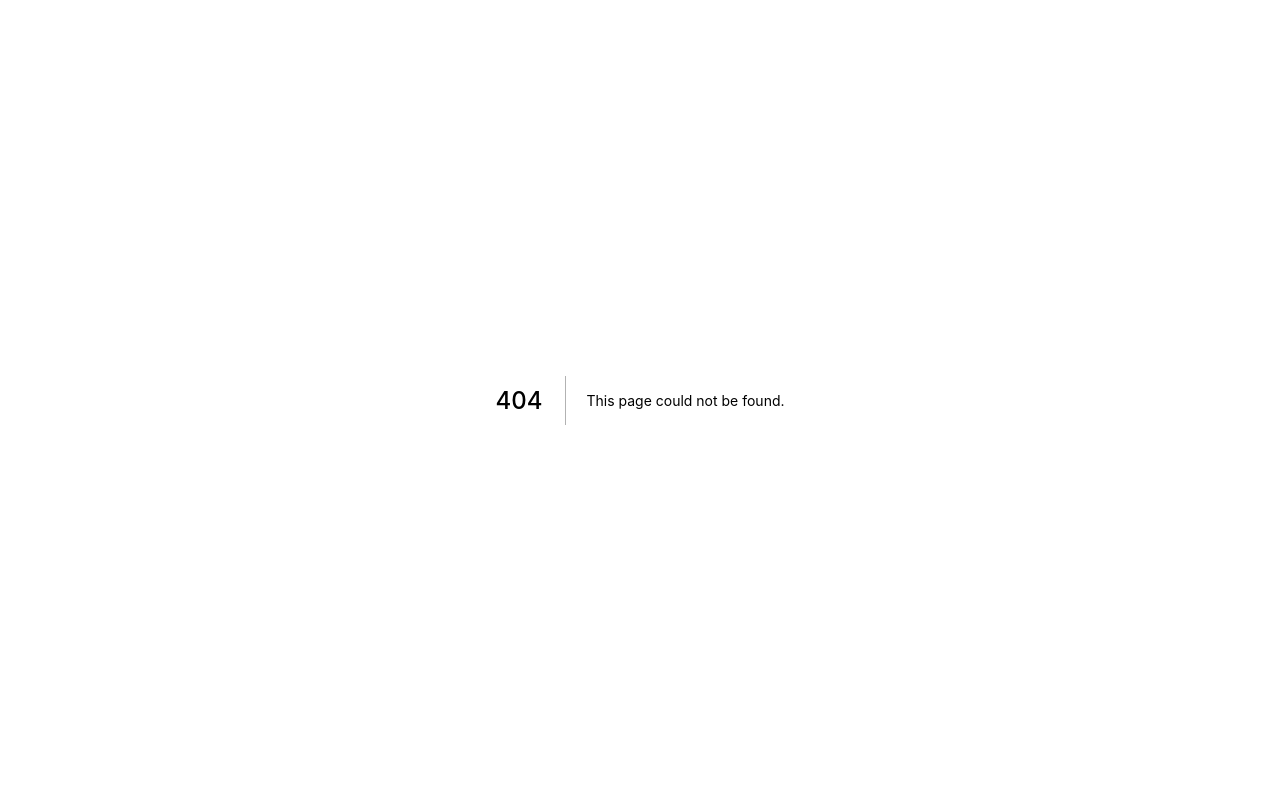
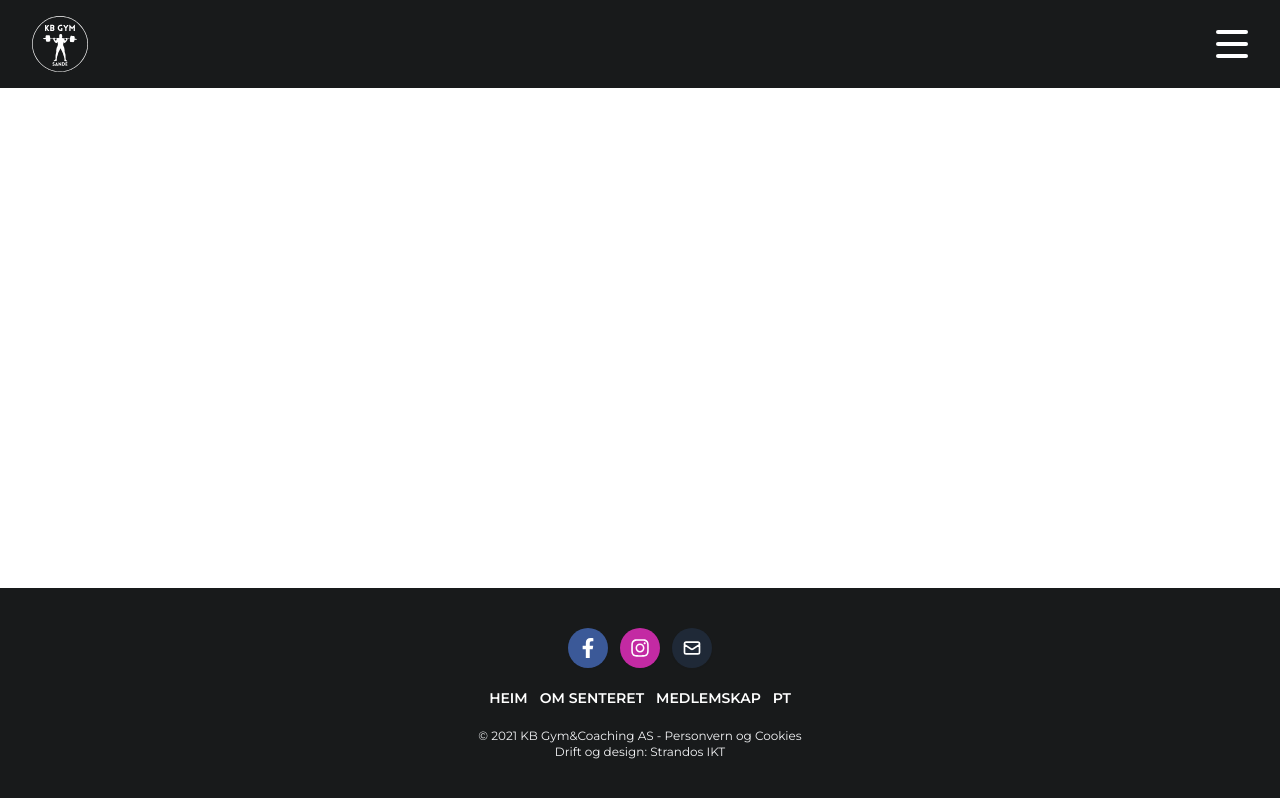
Before and after one commit to larsstrandos/kbgym, a Next.js app: page /pt in a window 1280 px wide. Before the commit this address had no page. Built offline with nearby package versions, Linux system fonts and the light colour scheme.

Commit message:
Done som progress on the Footer, Header and Front Page. Made custom BG color classes for the site

```diff
--- /dev/null
+++ b/components/ActiveLink.jsx
@@ -0,0 +1,32 @@
+import { useRouter } from 'next/router'
+import PropTypes from 'prop-types'
+import Link from 'next/link'
+import React, { Children } from 'react'
+
+const ActiveLink = ({ children, ...props }) => {
+    const { asPath } = useRouter()
+    const child = Children.only(children)
+    const childClassName = child.props.className || ''
+
+    // pages/index.js will be matched via props.href
+    // pages/about.js will be matched via props.href
+    // pages/[slug].js will be matched via props.as
+    const className =
+        asPath === props.href || asPath === props.as
+            ? `${childClassName} after:absolute after:w-full after:left-1/2 after:-translate-x-1/2  after:h-0.5 after:bg-white after:-bottom-1`.trim()
+            : childClassName
+
+    return (
+        <Link {...props}>
+            {React.cloneElement(child, {
+                className: className || null,
+            })}
+        </Link>
+    )
+}
+
+ActiveLink.propTypes = {
+    activeClassName: PropTypes.string.isRequired,
+}
+
+export default ActiveLink
--- a/components/Footer.jsx
+++ b/components/Footer.jsx
@@ -5,7 +5,7 @@ import { HiOutlineMail } from "react-icons/hi";
 function footer() {
   return (
     // <link rel="stylesheet" id="monsterrat_font-css" href="https://fonts.googleapis.com/css?family=Montserrat%3A300%2C300i%2C400%2C500%2C600&amp;display=swap&amp;ver=5.8.1" type="text/css" media="all">
-    <footer className="mt-auto w-full py-10 px-2 bg-gray-600 ">
+    <footer className="mt-auto w-full py-10 px-2 bg-dark-grey">
       {/* Social Media Icons */}
       <div className="container mx-auto text-center">
         <div className="flex flex-1 justify-center mb-5">
--- a/components/Header.jsx
+++ b/components/Header.jsx
@@ -1,15 +1,18 @@
 import Link from "next/link";
 import Image from "next/image";
-import { useState } from "react";
+import {useState} from "react";
+import ActiveLink from "./ActiveLink";
 
 function Header() {
     const [isOpen, setIsOpen] = useState(false);
     const genericHamburgerLine = `h-1 w-full my-1 rounded-full bg-white transition ease transform duration-300`;
 
     return (
-    <header className="bg-gray-700">
+        <header className="bg-dark-grey">
             <div className="mx-auto px-8 py-4">
                 <nav className="flex items-center justify-between">
+                    <Link href="/">
+                        <a>
                             <div className="relative w-14 h-14 z-50">
                                 <Image
                                     src="/img/KB-Gym-Logo.svg"
@@ -18,6 +21,8 @@ function Header() {
                                     priority
                                 />
                             </div>
+                        </a>
+                    </Link>
                     {/* Mobile Navigation Hamburger */}
                     <button
                         className="flex flex-col h-9 w-8 justify-center items-center group z-50"
@@ -26,20 +31,20 @@ function Header() {
                         <div
                             className={`${genericHamburgerLine} ${
                                 isOpen
-                  ? "rotate-45 translate-y-3 opacity-50 group-hover:opacity-100"
-                  : "opacity-50 group-hover:opacity-100"
+                                    ? "rotate-45 translate-y-3 opacity-100 group-hover:opacity-70"
+                                    : "opacity-100 group-hover:opacity-70"
                             }`}
                         />
                         <div
                             className={`${genericHamburgerLine} ${
-                isOpen ? "opacity-0" : "opacity-50 group-hover:opacity-100"
+                                isOpen ? "opacity-0" : "opacity-100 group-hover:opacity-70"
                             }`}
                         />
                         <div
                             className={`${genericHamburgerLine} ${
                                 isOpen
-                  ? "-rotate-45 -translate-y-3 opacity-50 group-hover:opacity-100"
-                  : "opacity-50 group-hover:opacity-100"
+                                    ? "-rotate-45 -translate-y-3 opacity-100 group-hover:opacity-70"
+                                    : "opacity-100 group-hover:opacity-70"
                             }`}
                         />
                     </button>
@@ -47,52 +52,65 @@ function Header() {
 
                 {/* Mobile Navigation Menu */}
                 <div
-          className={`md:hidden fixed top-0 left-0 h-screen bg-gray-700 flex flex-col container z-40 transition-opacity ${
-            isOpen ? "opacity-100" : "opacity-0"
+                    className={`md:hidden fixed top-0 left-0 bg-dark-grey flex flex-col transition-opacity w-screen duration-300 h-screen ${
+                        isOpen ? "opacity-100 z-40" : "opacity-0 -z-1"
                     }`}
                 >
-          <div className="absolute top-1/2 -translate-y-3/4 flex flex-col text-right container uppercase text-white font-bold text-sm font-exo container px-8">
+                    <ul className="absolute top-1/2 -translate-y-1/2 right-8 flex flex-col text-right uppercase text-white font-bold text-sm font-exo">
                         <Link href="/">
+                            <li className={`relative py-7 transition-all duration-300 ${
+                                isOpen ? " translate-x-0" : "-translate-x-5"}`}>
+                                <ActiveLink href="/">
                                     <a
-                className={`py-6 transition-transform duration-500 hover: ${
-                  isOpen ? "translate-x-0" : "-translate-x-5"
-                }`}
+                                        className={`relative cursor-pointer hover:opacity-70`}
                                     >
                                         Heim
                                     </a>
+                                </ActiveLink>
+                            </li>
                         </Link>
                         <Link href="/om-senteret/">
+                            <li className={`relative py-7 transition-all duration-300 ${
+                                isOpen ? " translate-x-0" : "-translate-x-5"}`}>
+                                <ActiveLink href="/om-senteret">
                                     <a
-                className={`py-6 transition-transform duration-500 ${
-                  isOpen ? "translate-x-0" : "-translate-x-5"
-                }`}
+                                        className={`relative cursor-pointer hover:opacity-70`}
                                     >
                                         Om Senteret
                                     </a>
+                                </ActiveLink>
+                            </li>
                         </Link>
                         <Link href="/medlemskap/">
+                            <li className={`relative py-7 transition-all duration-300 ${
+                                isOpen ? " translate-x-0" : "-translate-x-5"}`}>
+                                <ActiveLink href="/medlemskap">
                                     <a
-                className={`py-6 transition-transform duration-500 ${
-                  isOpen ? "translate-x-0" : "-translate-x-5"
-                }`}
+                                        className={`relative cursor-pointer hover:opacity-70`}
                                     >
                                         Medlemskap
                                     </a>
+                                </ActiveLink>
+                            </li>
                         </Link>
                         <Link href="/pt/">
+                            <li className={`relative py-7 transition-all duration-300 ${
+                                isOpen ? " translate-x-0" : "-translate-x-5"}`}>
+                                <ActiveLink href="/pt">
                                     <a
-                className={`relative py-6 transition-transform duration-500 after:absolute after:w-full after:left-1/2 after:-translate-x-1/2  after:h-0.5 after:bg-white ${
-                  isOpen ? "translate-x-0" : "-translate-x-5"
-                }`}
+                                        className={`relative cursor-pointer hover:opacity-70`}
                                     >
                                         Personleg trenar
                                     </a>
+                                </ActiveLink>
+                            </li>
                         </Link>
-          </div>
+                    </ul>
                 </div>
             </div>
         </header>
-  );
+    )
+        ;
 }
 
 export default Header;
--- a/package.json
+++ b/package.json
@@ -14,6 +14,7 @@
   "devDependencies": {
     "autoprefixer": "^10.2.6",
     "postcss": "^8.3.5",
+    "prop-types": "^15.7.2",
     "tailwindcss": "^2.2.4"
   }
 }
--- a/pages/index.js
+++ b/pages/index.js
@@ -2,21 +2,35 @@ import Head from "next/head";
 import Footer from "./../components/Footer";
 import Header from "./../components/Header";
 import Image from "next/image";
+
+import Link from "next/link"
 
 export default function Home() {
     return (
         <div className="font-body flex flex-col h-screen justify-between">
             <Head>
                 <title>KB Gym Sande</title>
-        <link rel="icon" href="/favicon.ico" />
+                <link rel="icon" href="/favicon.ico"/>
             </Head>
-      <Header />
+            <Header/>
             <main className="mb-auto">
-        {/*<div className="w-full h-70vh relative">
-          <Image src="/DSC_5845.jpg" layout="fill" objectFit="cover" priority />
-  </div>*/}
+                <div className="w-full h-55vh relative bg-blend-darken">
+                    <Image src="/DSC_5845.jpg" layout="fill" objectFit="cover" priority className="brightness-50"/>
+                    <div className={'absolute w-screen h-full flex items-center justify-center'}>
+                        <h1 className="text-white uppercase font-bold text-xl font-exo">Velkommen til KB Gym Sande</h1>
+                    </div>
+                </div>
+                <div className="bg-ligth-grey">
+                    <div className="relative container mb-auto text-center py-10 px-4">
+                        <h2 className="text-white uppercase font-exo text-lg mb-6">Kjøp medlemskap Online</h2>
+                        <p className="text-white text-sm mb-6">Trykk her for meir informasjon om medlemskap og innmelding</p>
+                        <Link href="https://booking.xakt.no/Innmelding?org=926187538" passHref>
+                            <button className="px-5 py-3 rounded bg-blue-500 relative font-exo uppercase text-white text-base">Kjøp Medlemskap</button>
+                        </Link>
+                    </div>
+                </div>
             </main>
-      <Footer />
+            <Footer/>
         </div>
     );
 }
--- /dev/null
+++ b/pages/medlemskap.js
@@ -0,0 +1,22 @@
+import Head from "next/head";
+import Footer from "./../components/Footer";
+import Header from "./../components/Header";
+import Image from "next/image";
+
+export default function Home() {
+    return (
+        <div className="font-body flex flex-col h-screen justify-between">
+            <Head>
+                <title>KB Gym Sande - Medlemskap</title>
+                <link rel="icon" href="/favicon.ico" />
+            </Head>
+            <Header />
+            <main className="mb-auto">
+                {/*<div className="w-full h-70vh relative">
+          <Image src="/DSC_5845.jpg" layout="fill" objectFit="cover" priority />
+  </div>*/}
+            </main>
+            <Footer />
+        </div>
+    );
+}
--- /dev/null
+++ b/pages/om-senteret.js
@@ -0,0 +1,22 @@
+import Head from "next/head";
+import Footer from "./../components/Footer";
+import Header from "./../components/Header";
+import Image from "next/image";
+
+export default function Home() {
+    return (
+        <div className="font-body flex flex-col h-screen justify-between">
+            <Head>
+                <title>KB Gym Sande - Om Senteret</title>
+                <link rel="icon" href="/favicon.ico" />
+            </Head>
+            <Header />
+            <main className="mb-auto">
+                {/*<div className="w-full h-70vh relative">
+          <Image src="/DSC_5845.jpg" layout="fill" objectFit="cover" priority />
+  </div>*/}
+            </main>
+            <Footer />
+        </div>
+    );
+}
--- /dev/null
+++ b/pages/pt.js
@@ -0,0 +1,22 @@
+import Head from "next/head";
+import Footer from "./../components/Footer";
+import Header from "./../components/Header";
+import Image from "next/image";
+
+export default function Home() {
+    return (
+        <div className="font-body flex flex-col h-screen justify-between">
+            <Head>
+                <title>KB Gym Sande</title>
+                <link rel="icon" href="/favicon.ico" />
+            </Head>
+            <Header />
+            <main className="mb-auto">
+                {/*<div className="w-full h-70vh relative">
+          <Image src="/DSC_5845.jpg" layout="fill" objectFit="cover" priority />
+  </div>*/}
+            </main>
+            <Footer />
+        </div>
+    );
+}
--- a/styles/globals.css
+++ b/styles/globals.css
@@ -7,8 +7,8 @@
 @tailwind utilities;
 
 @layer components {
-  .h-70vh {
-    height: 10vh;
+  .h-55vh {
+    height: 55vh;
   }
   .bg-fb {
     background-color: rgb(59, 89, 152);
@@ -19,4 +19,7 @@
   .font-exo {
     font-family: "Exo 2", sans-serif;
   }
+  .-z-1 {
+    z-index: -1;
+  }
 }
--- a/tailwind.config.js
+++ b/tailwind.config.js
@@ -7,6 +7,10 @@ module.exports = {
       fontFamily: {
         body: ["Montserrat", "sans-serif"],
       },
+      colors: {
+        'dark-grey': "#181a1b",
+        'ligth-grey': "#1b1f23",
+      }
     },
   },
   variants: {
```
Also changed, not shown: 1 other file (tests, documents, lock files or other folders). Lines whose indentation alone changed are shown as unchanged.
